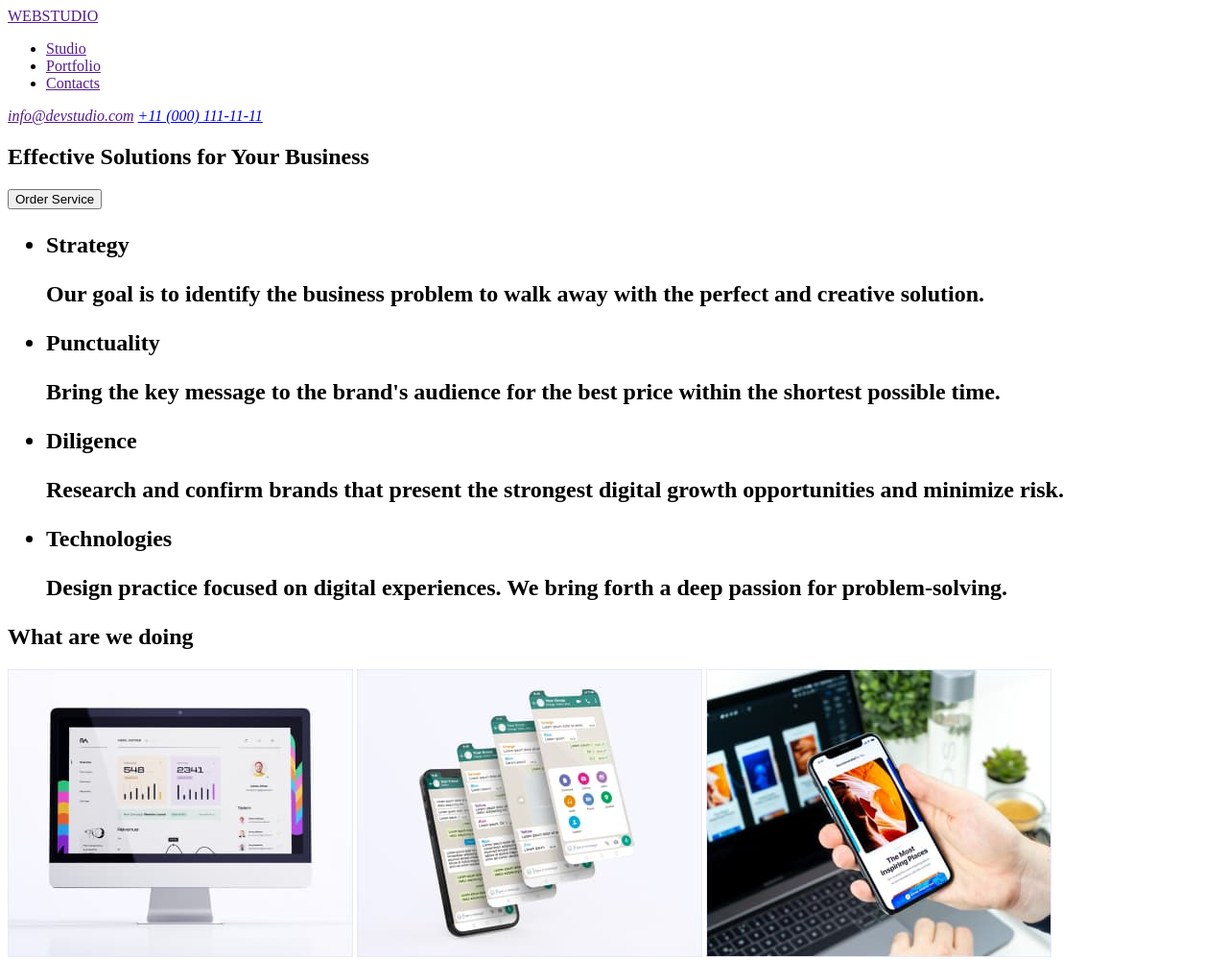
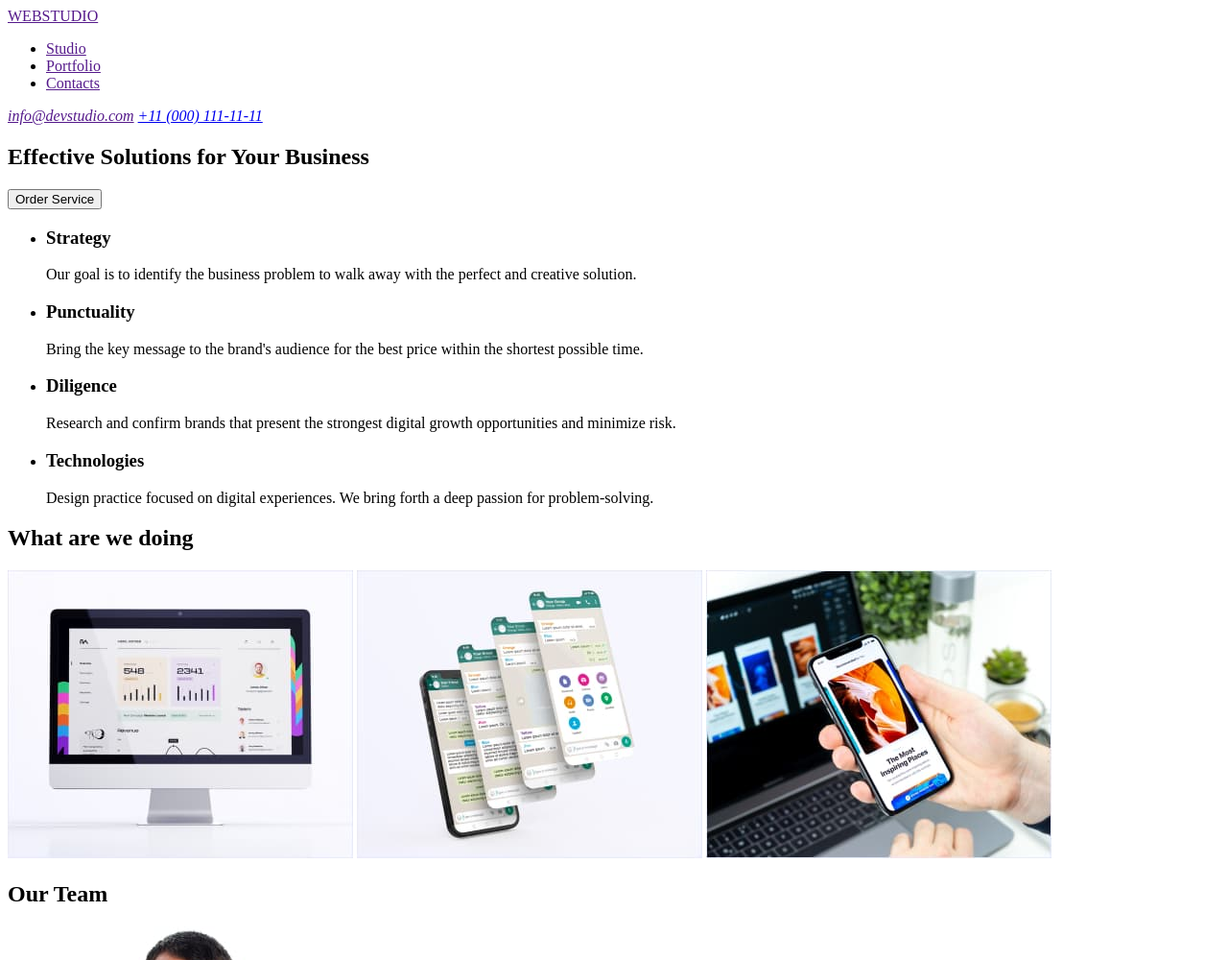
Before and after one commit to Vladislav527/goit-markup-hw-01, a plain HTML site: page index.html in a window 1280 px wide. Shown: the top 1000 px of the page at 96% size. Drawn offline with Linux system fonts and the light colour scheme.

Commit message:
html start

```diff
--- a/index.html
+++ b/index.html
@@ -27,30 +27,28 @@
         <button type="button">Order Service</button>
       </section>
       <section>
-        <h2>
         <ul>
-            <li>Strategy</li>
+          <li><h3>Strategy</h3></li>
           <p>
             Our goal is to identify the business problem to walk away with the
             perfect and creative solution.
           </p>
-            <li>Punctuality</li>
+          <li><h3>Punctuality</h3></li>
           <p>
             Bring the key message to the brand's audience for the best price
             within the shortest possible time.
           </p>
-            <li>Diligence</li>
+          <li><h3>Diligence</h3></li>
           <p>
             Research and confirm brands that present the strongest digital
             growth opportunities and minimize risk.
           </p>
-            <li>Technologies</li>
+          <li><h3>Technologies</h3></li>
           <p>
             Design practice focused on digital experiences. We bring forth a
             deep passion for problem-solving.
           </p>
         </ul>
-        </h2>
       </section>
       <section>
         <h2>What are we doing</h2>
@@ -77,7 +75,7 @@
             <p>Marketing</p>
           </li>
           <li>
-            <img src="/images/img (3) (1).jpg" alt="" />
+            <img src="/images/img (3) (1).jpg" alt="" width="264" />
             <h3>Daniel Wilson</h3>
             <p>UI Designer</p>
           </li>
```
Also changed, not shown: images/lol.jpg (renamed from images/img (1) (1).jpg). Lines whose indentation alone changed are shown as unchanged.
